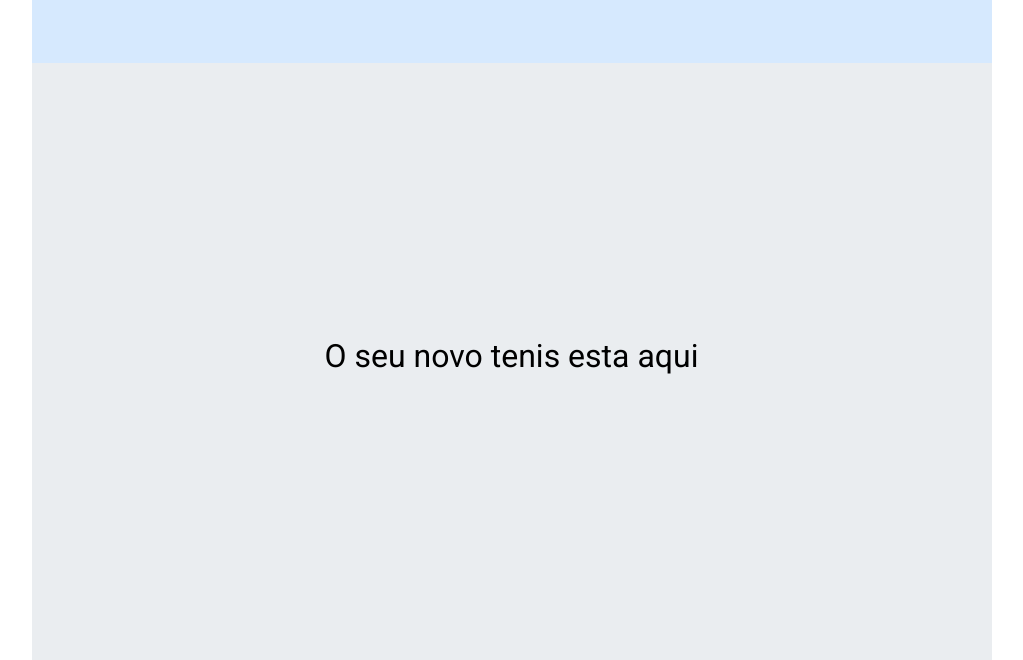
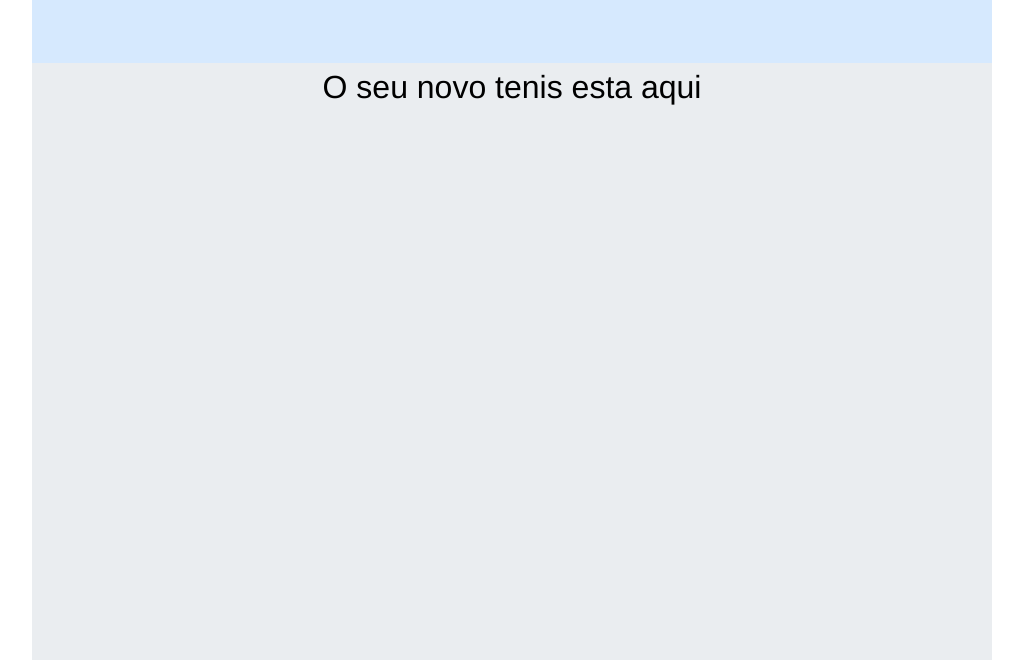
Before and after one commit to JP4A80/Realidade_Virtual_2023-2, a plain HTML site: page Atividade_avaliativa/Atividade_3/index_teste.html in a window 1280 px wide. Shown: the part 887-1547 px from the top of the page, without its empty margins (128-1151 px from the left). Drawn offline with nearby package versions, Linux system fonts and the light colour scheme; some packages are replaced by stand-ins of ours; a script that the page names is missing.

Commit message:
modificações na av3

```diff
--- a/Atividade_avaliativa/Atividade_3/index_teste.html
+++ b/Atividade_avaliativa/Atividade_3/index_teste.html
@@ -50,8 +50,7 @@
         <div class="section conteudo">
             <div class="section titulo_tenis">
                 <p>O seu novo tenis esta aqui</p>
-                <br>
-                <hr color="#ffffff" size="1" width="1px">
+                <hr>
             </div>
         </div>
 
--- a/Atividade_avaliativa/Atividade_3/style.css
+++ b/Atividade_avaliativa/Atividade_3/style.css
@@ -45,8 +45,6 @@ body{
 {
     background-color: #EAEDF0;
     height: 600px;
-    justify-content: start;
-    align-items: center;
 }
 
 .conteudo2
@@ -88,19 +86,16 @@ body{
 
 .titulo_tenis
 {
-    min-height: 50;
-    max-height: 80;
-    justify-content:center;
-    align-items: center;
+
+    justify-content: center;
+    vertical-align: top;
+    color: #000000;
+    font-size: 2em;
+    font-family: 'Franklin Gothic Medium', 'Arial Narrow', Arial, sans-serif;
+
 }
 
-.section p
-{
-    font-size: 2em;
-    margin-bottom: 15px;
-    color: #000000;
 
-}
 
 /*Regra de estilo de dispositivos moveis*/
 @media only screen and (max-width: 400px){
```
